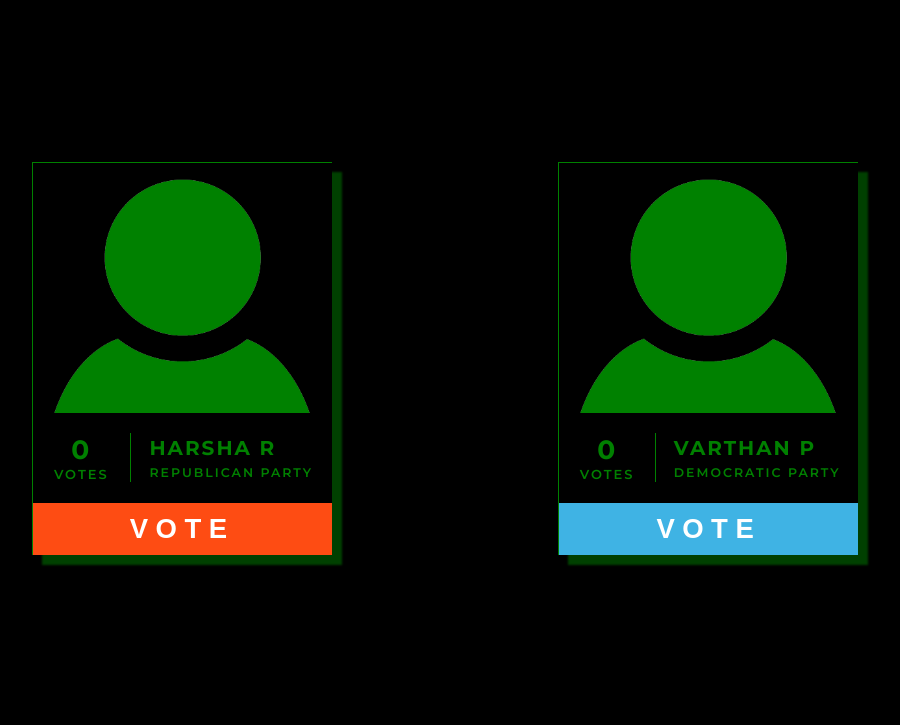
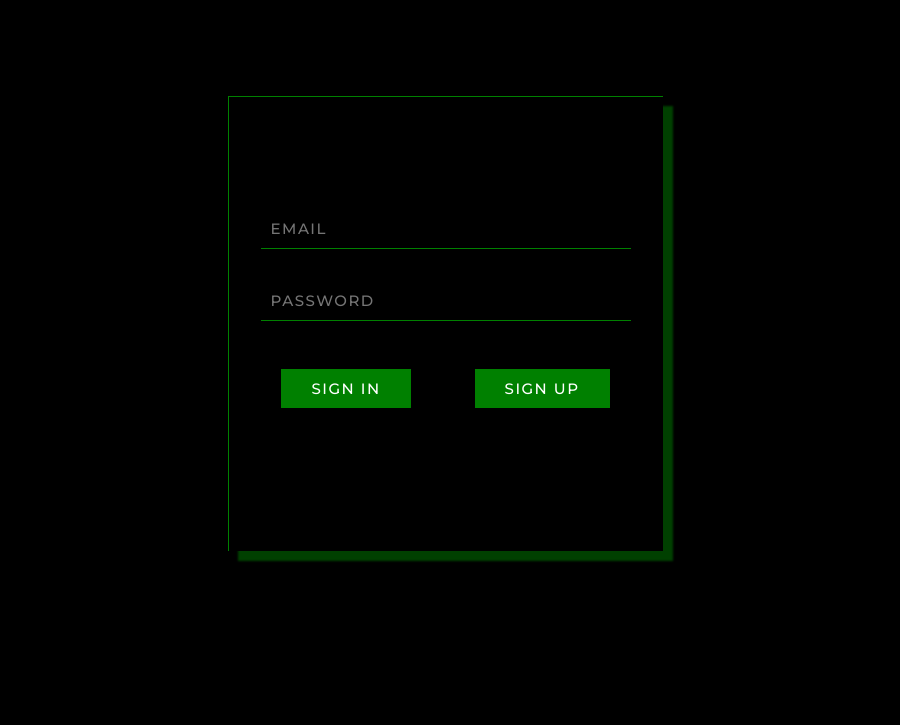
Before and after one commit to rpharshavarthan/voting-app, a plain HTML site: page index.html in a window 1280 px wide. Shown: the part 77-802 px from the top of the page, without its empty margins (195-1095 px from the left). Drawn offline with Linux system fonts and the light colour scheme.

Commit message:
Add files via upload

```diff
--- a/index.html
+++ b/index.html
@@ -4,52 +4,26 @@
     <meta charset="UTF-8">
     <meta http-equiv="X-UA-Compatible" content="IE=edge">
     <meta name="viewport" content="width=device-width, initial-scale=1.0">
-    <title>Voting App</title>
+    <title>Document</title>
     <link rel="preconnect" href="https://fonts.gstatic.com">
-    <link href="https://fonts.googleapis.com/css2?family=Montserrat:wght@100;200;300;400;500;600;700;800;900&display=swap" rel="stylesheet">
-    <link rel="stylesheet" href="style.css">
+    <link href="https://fonts.googleapis.com/css2?family=Montserrat:wght@100;200;300;400;500;600;700;800;900&display=swap"
+        rel="stylesheet">
+    <link rel="stylesheet" href="login-form.css">
 </head>
 <body>
-    <div class="app">
-        <header>
-            <h1>CR Election</h1>
-        </header>
-        <main>
-            <div class="cards">
-                <div class="card card1 noHover1">
-                    <img src="green display pic.png" alt="candidate">
-                    <div class="card-info">
-                        <div class="candidate-votes">
-                            <span class="vote-count-1">0</span>
-                            <span class="vote-text">VOTES</span>
-                        </div>
-                        <div class="line"></div>
-                        <div class="candidate-info">
-                            <span class="candidate-name">Harsha R</span>
-                            <span class="candidate-party">Republican Party</span>
-                        </div>
-                    </div>
-                    <button class="card-btn btn-1">VOTE</button>
-                </div>
-                <div class="card card2">
-                    <img src="green display pic.png" alt="candidate">
-                    <div class="card-info">
-                        <div class="candidate-votes">
-                            <span class="vote-count-2">0</span>
-                            <span class="vote-text">VOTES</span>
-                        </div>
-                        <div class="line"></div>
-                        <div class="candidate-info">
-                            <span class="candidate-name">Varthan P</span>
-                            <span class="candidate-party">Democratic Party</span>
-                        </div>
-                    </div>
-                    <button class="card-btn btn-2">VOTE</button>
-                </div>
-
+    <div class="form-container">
+        <div class="form">
+            <div class="inputs">
+                <input type="email" name="email" placeholder="EMAIL" class="email" required autocomplete="off">
+                <input type="password" name="password" placeholder="PASSWORD" class="password" required autocomplete="off">
             </div>
-        </main>
+            <div class="buttons">
+                <button type="submit" class="signin">SIGN IN</button>
+                <button type="submit" class="signup">SIGN UP</button>
+            </div>
+            <div class="message"></div>
+        </div>
     </div>
-    <script src="main.js"></script>
+    <script src="form.js"></script>
 </body>
 </html>
```
Also changed, not shown: vote.html (added, +55 -0 lines).
